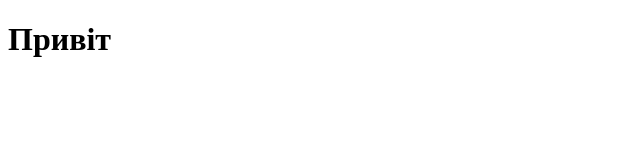
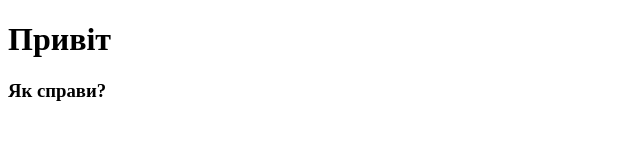
Before and after one commit to Andrey804/Demo, a plain HTML site: page index.html in a window 1280 px wide. Shown: the whole page, without its empty margins (0-640 px from the left). Drawn offline with Linux system fonts and the light colour scheme.

Commit message:
Змінюю індекс
дописав запитання: "Як справи?"

```diff
--- a/index.html
+++ b/index.html
@@ -8,5 +8,6 @@
 </head>
 <body>
     <h1>Привіт</h1>
+    <h3>Як справи?</h3>
 </body>
 </html>
```
